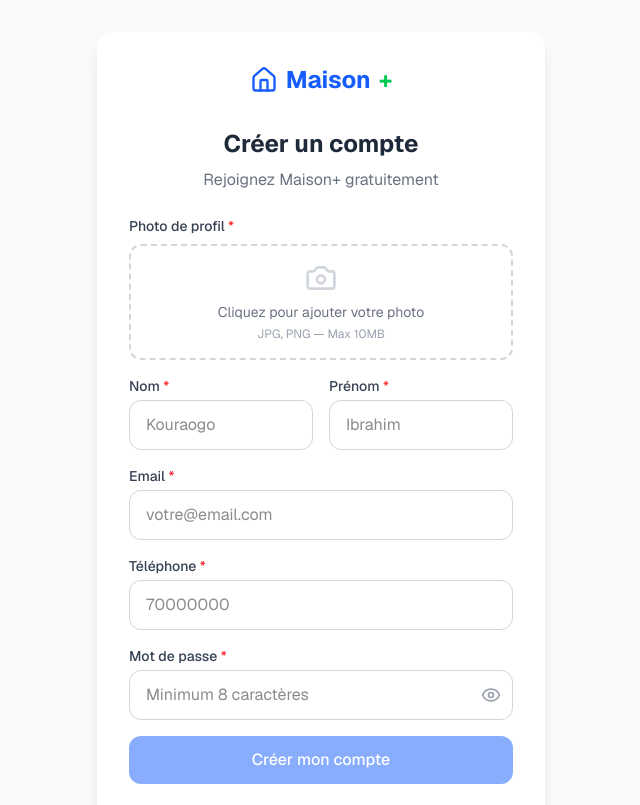
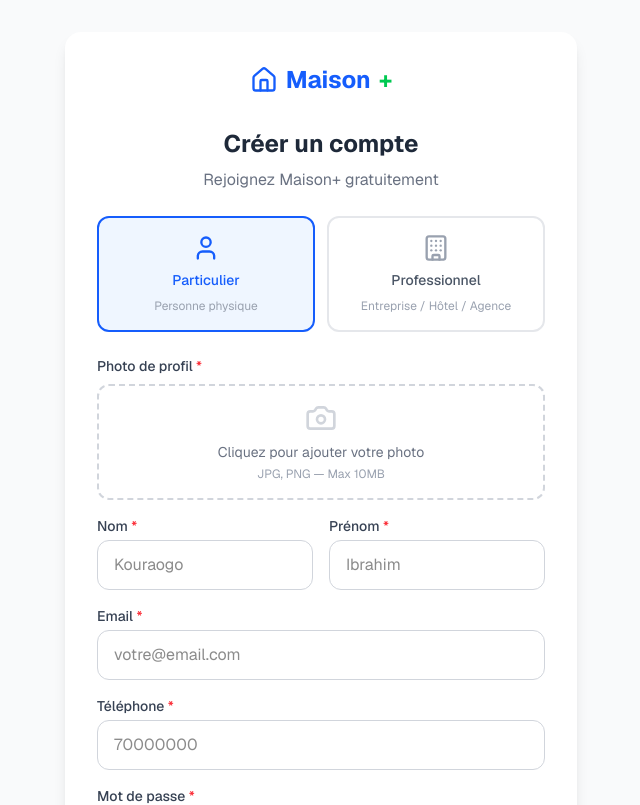
Before and after one commit to Iblo98/maison-plus-frontend, a Next.js app: page /inscription in a window 1280 px wide. Shown: the top 805 px of the page, without its empty margins (319-959 px from the left). Built offline with nearby package versions, Linux system fonts and the light colour scheme.

Commit message:
Inscription particulier et professionnel

```diff
--- a/src/app/inscription/page.js
+++ b/src/app/inscription/page.js
@@ -3,13 +3,16 @@ import { useState } from 'react';
 import Link from 'next/link';
 import { useRouter } from 'next/navigation';
 import { useAuth } from '../../context/AuthContext';
-import { Home, Eye, EyeOff, Camera } from 'lucide-react';
+import { Home, Eye, EyeOff, Camera, User, Building } from 'lucide-react';
 import toast from 'react-hot-toast';
 
 export default function Inscription() {
+  const [typeCompte, setTypeCompte] = useState('particulier');
   const [form, setForm] = useState({
     nom: '', prenom: '', email: '',
-    telephone: '', mot_de_passe: ''
+    telephone: '', mot_de_passe: '',
+    nom_entreprise: '', rccm: '', ifu: '',
+    secteur_activite: '', site_web: ''
   });
   const [photoProfil, setPhotoProfil] = useState(null);
   const [voirMDP, setVoirMDP] = useState(false);
@@ -31,26 +34,27 @@ export default function Inscription() {
       toast.error('Le mot de passe doit contenir au moins 8 caractères');
       return;
     }
+    if (typeCompte === 'professionnel' && !form.nom_entreprise) {
+      toast.error('Le nom de l\'entreprise est obligatoire');
+      return;
+    }
+
     setChargement(true);
     try {
       // Créer le compte
-      const utilisateur = await inscription(form);
+      await inscription({ ...form, type_compte: typeCompte });
 
-      // Upload photo de profil automatiquement
+      // Upload photo de profil
       const formData = new FormData();
       formData.append('photo', photoProfil);
       const token = localStorage.getItem('token');
-      const photoResponse = await fetch('http://localhost:3000/api/kyc/photo-profil', {
+      await fetch('http://localhost:3000/api/kyc/photo-profil', {
         method: 'POST',
         headers: { Authorization: `Bearer ${token}` },
         body: formData
       });
-      const photoData = await photoResponse.json();
-      if (!photoData.succes) {
-        toast.error('Erreur upload photo — complétez dans les paramètres');
-      }
 
-      toast.success('Compte créé ! Complétez votre vérification.');
+      toast.success('Compte créé ! Vérifiez votre email et complétez votre profil.');
       router.push('/kyc');
     } catch (erreur) {
       toast.error(erreur?.response?.data?.message || 'Erreur lors de l\'inscription');
@@ -59,9 +63,14 @@ export default function Inscription() {
     }
   };
 
+  const secteurs = [
+    'Immobilier', 'Hôtellerie', 'Auberge', 'Restauration',
+    'Commerce', 'Services', 'Construction', 'Autre'
+  ];
+
   return (
     <div className="min-h-screen bg-gray-50 flex items-center justify-center px-4 py-8">
-      <div className="bg-white rounded-2xl shadow-lg p-8 w-full max-w-md">
+      <div className="bg-white rounded-2xl shadow-lg p-8 w-full max-w-lg">
 
         <Link href="/" className="flex items-center justify-center gap-2 mb-8">
           <Home className="text-blue-600" size={28} />
@@ -69,16 +78,41 @@ export default function Inscription() {
           <span className="text-2xl font-bold text-green-500">+</span>
         </Link>
 
-        <h1 className="text-2xl font-bold text-gray-800 text-center mb-2">
-          Créer un compte
-        </h1>
-        <p className="text-gray-500 text-center mb-6">
-          Rejoignez Maison+ gratuitement
-        </p>
+        <h1 className="text-2xl font-bold text-gray-800 text-center mb-2">Créer un compte</h1>
+        <p className="text-gray-500 text-center mb-6">Rejoignez Maison+ gratuitement</p>
+
+        {/* Choix type de compte */}
+        <div className="grid grid-cols-2 gap-3 mb-6">
+          <button type="button" onClick={() => setTypeCompte('particulier')}
+            className={`flex flex-col items-center gap-2 p-4 rounded-xl border-2 transition ${
+              typeCompte === 'particulier'
+                ? 'border-blue-600 bg-blue-50'
+                : 'border-gray-200 hover:border-blue-300'
+            }`}>
+            <User size={28} className={typeCompte === 'particulier' ? 'text-blue-600' : 'text-gray-400'} />
+            <span className={`font-medium text-sm ${typeCompte === 'particulier' ? 'text-blue-600' : 'text-gray-600'}`}>
+              Particulier
+            </span>
+            <span className="text-xs text-gray-400 text-center">Personne physique</span>
+          </button>
+
+          <button type="button" onClick={() => setTypeCompte('professionnel')}
+            className={`flex flex-col items-center gap-2 p-4 rounded-xl border-2 transition ${
+              typeCompte === 'professionnel'
+                ? 'border-blue-600 bg-blue-50'
+                : 'border-gray-200 hover:border-blue-300'
+            }`}>
+            <Building size={28} className={typeCompte === 'professionnel' ? 'text-blue-600' : 'text-gray-400'} />
+            <span className={`font-medium text-sm ${typeCompte === 'professionnel' ? 'text-blue-600' : 'text-gray-600'}`}>
+              Professionnel
+            </span>
+            <span className="text-xs text-gray-400 text-center">Entreprise / Hôtel / Agence</span>
+          </button>
+        </div>
 
         <form onSubmit={handleSubmit} className="space-y-4">
 
-          {/* Photo de profil obligatoire */}
+          {/* Photo de profil */}
           <div>
             <label className="block text-sm font-medium text-gray-700 mb-2">
               Photo de profil <span className="text-red-500">*</span>
@@ -86,11 +120,8 @@ export default function Inscription() {
             <div className="relative border-2 border-dashed border-gray-300 rounded-xl p-4 text-center hover:border-blue-400 transition cursor-pointer">
               {photoProfil ? (
                 <div className="flex items-center justify-center gap-3">
-                  <img
-                    src={URL.createObjectURL(photoProfil)}
-                    alt="Aperçu"
-                    className="w-16 h-16 rounded-full object-cover"
-                  />
+                  <img src={URL.createObjectURL(photoProfil)} alt="Aperçu"
+                    className="w-16 h-16 rounded-full object-cover" />
                   <div className="text-left">
                     <p className="text-green-600 font-medium text-sm">{photoProfil.name}</p>
                     <p className="text-gray-400 text-xs">Cliquez pour changer</p>
@@ -103,25 +134,28 @@ export default function Inscription() {
                   <p className="text-gray-400 text-xs mt-1">JPG, PNG — Max 10MB</p>
                 </div>
               )}
-              <input
-                type="file"
-                accept="image/*"
+              <input type="file" accept="image/*"
                 onChange={(e) => setPhotoProfil(e.target.files[0])}
                 className="absolute inset-0 opacity-0 cursor-pointer w-full h-full"
               />
             </div>
           </div>
 
+          {/* Informations personnelles */}
           <div className="grid grid-cols-2 gap-4">
             <div>
-              <label className="block text-sm font-medium text-gray-700 mb-1">Nom <span className="text-red-500">*</span></label>
+              <label className="block text-sm font-medium text-gray-700 mb-1">
+                Nom <span className="text-red-500">*</span>
+              </label>
               <input type="text" name="nom" value={form.nom} onChange={handleChange}
                 placeholder="Kouraogo" required
                 className="w-full border border-gray-300 rounded-xl px-4 py-3 outline-none focus:border-blue-500 transition"
               />
             </div>
             <div>
-              <label className="block text-sm font-medium text-gray-700 mb-1">Prénom <span className="text-red-500">*</span></label>
+              <label className="block text-sm font-medium text-gray-700 mb-1">
+                Prénom <span className="text-red-500">*</span>
+              </label>
               <input type="text" name="prenom" value={form.prenom} onChange={handleChange}
                 placeholder="Ibrahim" required
                 className="w-full border border-gray-300 rounded-xl px-4 py-3 outline-none focus:border-blue-500 transition"
@@ -130,7 +164,9 @@ export default function Inscription() {
           </div>
 
           <div>
-            <label className="block text-sm font-medium text-gray-700 mb-1">Email <span className="text-red-500">*</span></label>
+            <label className="block text-sm font-medium text-gray-700 mb-1">
+              Email <span className="text-red-500">*</span>
+            </label>
             <input type="email" name="email" value={form.email} onChange={handleChange}
               placeholder="votre@email.com" required
               className="w-full border border-gray-300 rounded-xl px-4 py-3 outline-none focus:border-blue-500 transition"
@@ -138,15 +174,73 @@ export default function Inscription() {
           </div>
 
           <div>
-            <label className="block text-sm font-medium text-gray-700 mb-1">Téléphone <span className="text-red-500">*</span></label>
+            <label className="block text-sm font-medium text-gray-700 mb-1">
+              Téléphone <span className="text-red-500">*</span>
+            </label>
             <input type="tel" name="telephone" value={form.telephone} onChange={handleChange}
               placeholder="70000000" required
               className="w-full border border-gray-300 rounded-xl px-4 py-3 outline-none focus:border-blue-500 transition"
             />
           </div>
 
+          {/* Champs professionnels */}
+          {typeCompte === 'professionnel' && (
+            <div className="space-y-4 border-t pt-4">
+              <h3 className="font-semibold text-gray-700 flex items-center gap-2">
+                <Building size={16} className="text-blue-600" />
+                Informations de l&apos;entreprise
+              </h3>
+
+              <div>
+                <label className="block text-sm font-medium text-gray-700 mb-1">
+                  Nom de l&apos;entreprise <span className="text-red-500">*</span>
+                </label>
+                <input type="text" name="nom_entreprise" value={form.nom_entreprise} onChange={handleChange}
+                  placeholder="Ex: Hôtel Azalaï" required
+                  className="w-full border border-gray-300 rounded-xl px-4 py-3 outline-none focus:border-blue-500 transition"
+                />
+              </div>
+
+              <div className="grid grid-cols-2 gap-4">
+                <div>
+                  <label className="block text-sm font-medium text-gray-700 mb-1">RCCM</label>
+                  <input type="text" name="rccm" value={form.rccm} onChange={handleChange}
+                    placeholder="BF-OUA-2024-XXX"
+                    className="w-full border border-gray-300 rounded-xl px-4 py-3 outline-none focus:border-blue-500 transition"
+                  />
+                </div>
+                <div>
+                  <label className="block text-sm font-medium text-gray-700 mb-1">IFU</label>
+                  <input type="text" name="ifu" value={form.ifu} onChange={handleChange}
+                    placeholder="00000000X"
+                    className="w-full border border-gray-300 rounded-xl px-4 py-3 outline-none focus:border-blue-500 transition"
+                  />
+                </div>
+              </div>
+
+              <div>
+                <label className="block text-sm font-medium text-gray-700 mb-1">Secteur d&apos;activité</label>
+                <select name="secteur_activite" value={form.secteur_activite} onChange={handleChange}
+                  className="w-full border border-gray-300 rounded-xl px-4 py-3 outline-none focus:border-blue-500 transition">
+                  <option value="">Sélectionnez un secteur</option>
+                  {secteurs.map(s => <option key={s} value={s}>{s}</option>)}
+                </select>
+              </div>
+
+              <div>
+                <label className="block text-sm font-medium text-gray-700 mb-1">Site web</label>
+                <input type="url" name="site_web" value={form.site_web} onChange={handleChange}
+                  placeholder="https://www.monentreprise.com"
+                  className="w-full border border-gray-300 rounded-xl px-4 py-3 outline-none focus:border-blue-500 transition"
+                />
+              </div>
+            </div>
+          )}
+
           <div>
-            <label className="block text-sm font-medium text-gray-700 mb-1">Mot de passe <span className="text-red-500">*</span></label>
+            <label className="block text-sm font-medium text-gray-700 mb-1">
+              Mot de passe <span className="text-red-500">*</span>
+            </label>
             <div className="relative">
               <input type={voirMDP ? 'text' : 'password'} name="mot_de_passe"
                 value={form.mot_de_passe} onChange={handleChange}
@@ -162,7 +256,7 @@ export default function Inscription() {
 
           <button type="submit" disabled={chargement || !photoProfil}
             className="w-full bg-blue-600 text-white py-3 rounded-xl font-medium hover:bg-blue-700 transition disabled:opacity-50">
-            {chargement ? 'Création...' : 'Créer mon compte'}
+            {chargement ? 'Création en cours...' : 'Créer mon compte'}
           </button>
         </form>
 
```
